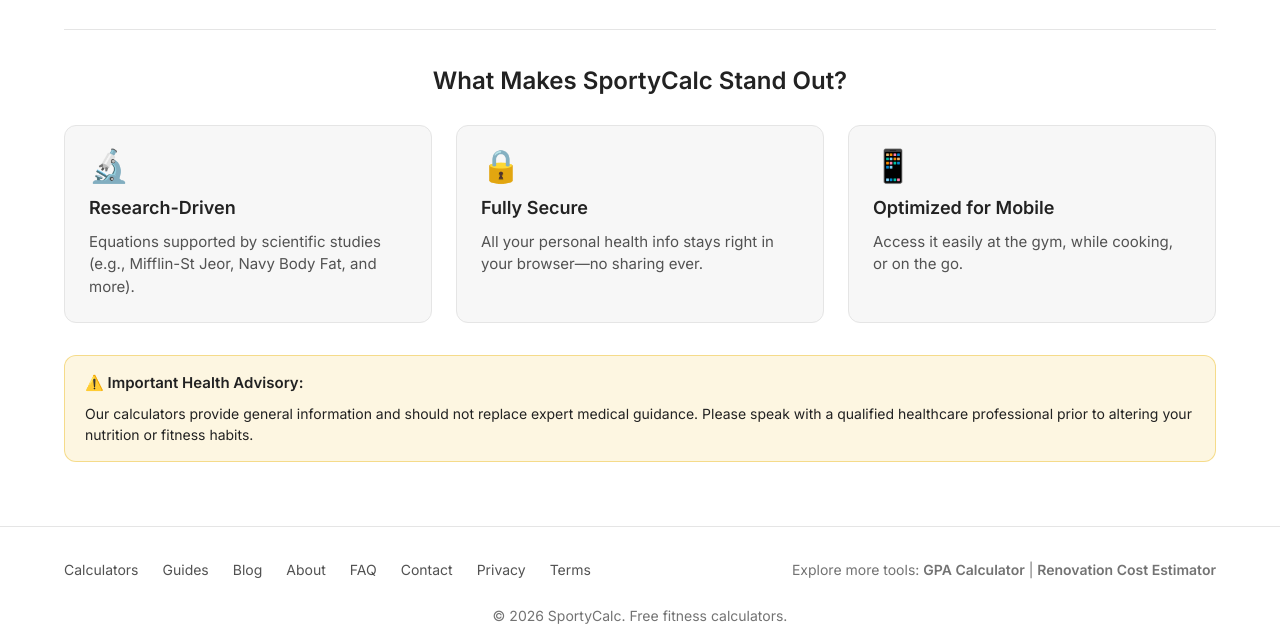
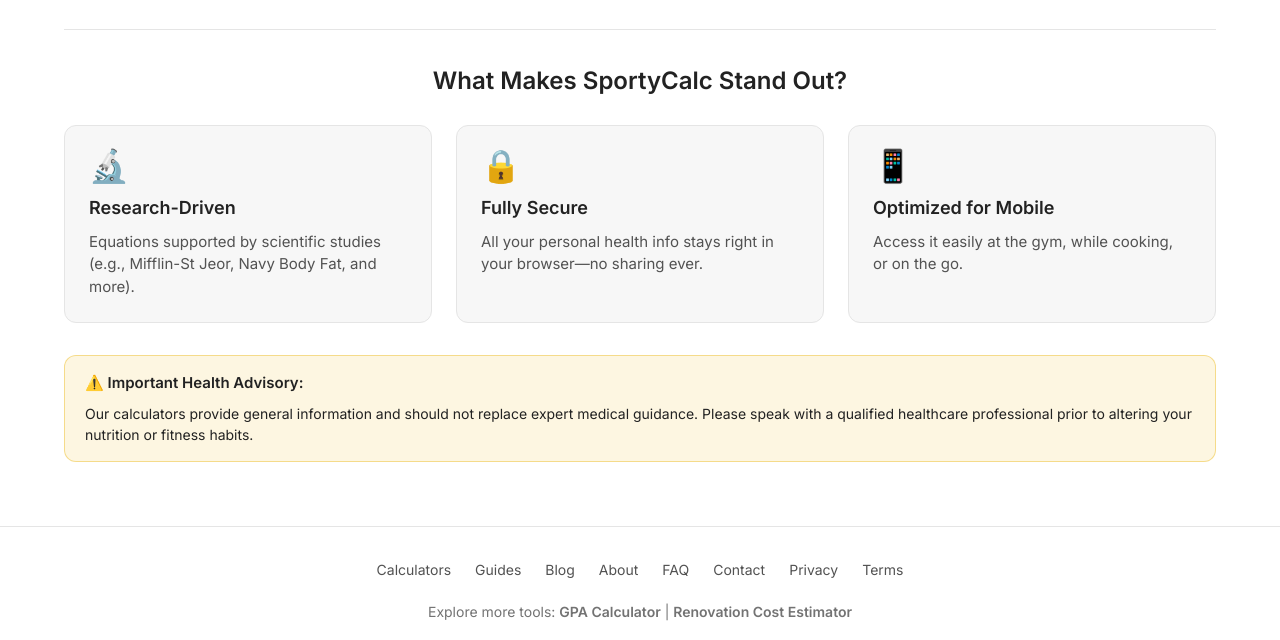
Before and after one commit to Temona007/sportycalc, a plain HTML site: page index.html in a window 1280 px wide. Shown: the part 2549-3189 px from the top of the page. Drawn offline with Linux system fonts and the light colour scheme.

Commit message:
Footer: stack explore row below nav, center all footer content

```diff
--- a/css/styles.css
+++ b/css/styles.css
@@ -575,21 +575,18 @@
   display: flex;
   flex-direction: column;
   flex-wrap: wrap;
-  gap: 1.5rem;
-}
-
-@media (min-width: 768px) {
-  .footer-inner {
-    flex-direction: row;
-    justify-content: space-between;
-    align-items: center;
-  }
+  align-items: center;
+  gap: 1.25rem;
+  text-align: center;
+  max-width: 100%;
 }
 
 .footer-links {
   display: flex;
   flex-wrap: wrap;
-  gap: 1.5rem;
+  gap: 1rem 1.5rem;
+  justify-content: center;
+  width: 100%;
 }
 
 .footer-link {
@@ -607,13 +604,16 @@
   font-size: 0.875rem;
   color: var(--text-muted);
   text-align: center;
-  flex-basis: 100%;
+  width: 100%;
+  margin: 0;
 }
 
 .footer-explore {
   font-size: 0.875rem;
   color: var(--text-muted);
   text-align: center;
+  width: 100%;
+  margin: 0;
 }
 
 .footer-explore a {
```
